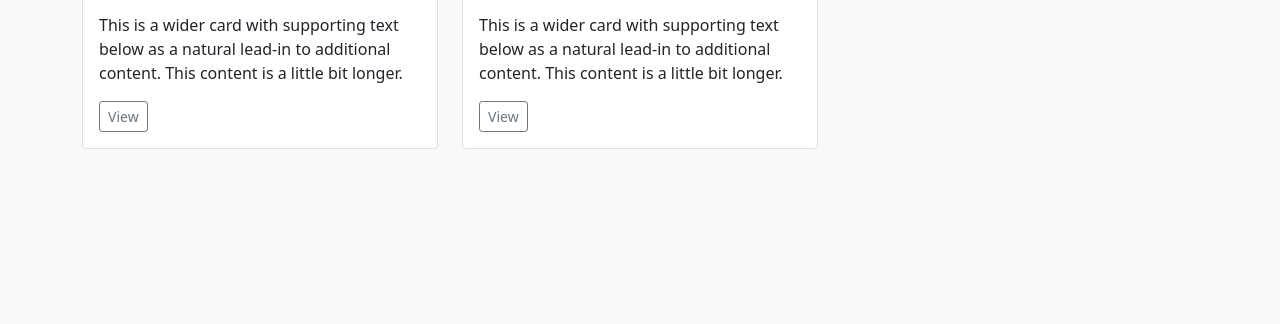
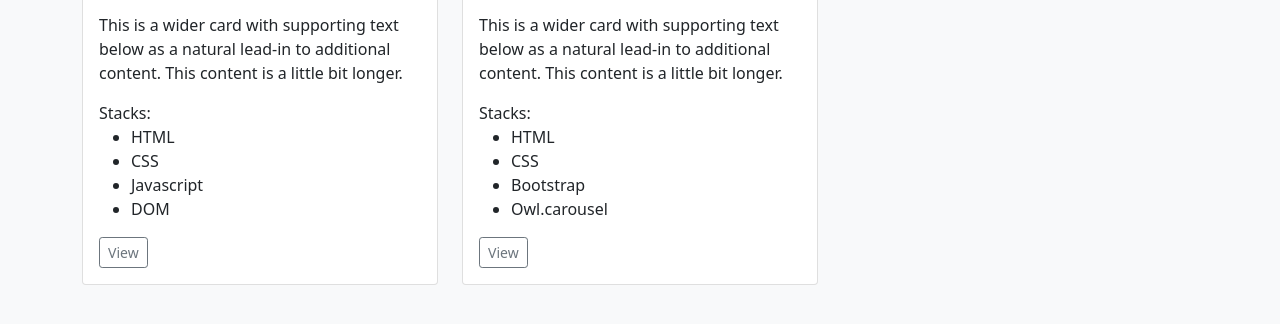
Before and after one commit to FernandoLimas/FernandoLimas.github.io, a plain HTML site: page index.html in a window 1280 px wide. Shown: the part 866-1190 px from the top of the page. Before the commit the page ends 1087 px from the top, so only its background shows below. Drawn offline with Linux system fonts and the light colour scheme.

Commit message:
portfolio

```diff
--- a/index.html
+++ b/index.html
@@ -65,7 +65,15 @@
             <div class="card mb-4 box-shadow">
               <img class="card-img-top" data-src="holder.js/100px225?theme=thumb&amp;bg=55595c&amp;fg=eceeef&amp;text=Thumbnail" alt="project-pixel-art" style="height: 225px; width: 100%; display: block;" src="https://raw.githubusercontent.com/tryber/sd-013-a-project-pixels-art/master/art-with-pixels.gif" data-holder-rendered="true">
               <div id="projetos" class="card-body">
-                <p class="card-text">This is a wider card with supporting text below as a natural lead-in to additional content. This content is a little bit longer.</p>
+                <p class="card-text">This is a wider card with supporting text below as a natural lead-in to additional content. This content is a little bit longer.
+                </p>
+                Stacks:
+                <ul>
+                  <li>HTML</li>
+                  <li>CSS</li>
+                  <li>Javascript</li>
+                  <li>DOM</li>
+                </ul>
                 <div class="d-flex justify-content-between align-items-center">
                   <div class="btn-group">
                     <a href="https://fernandolimas.github.io/pixels-art"><button type="button" class="btn btn-sm btn-outline-secondary">View</button></a>
@@ -79,7 +87,15 @@
             <div class="card mb-4 box-shadow">
               <img class="card-img-top" data-src="holder.js/100px225?theme=thumb&amp;bg=55595c&amp;fg=eceeef&amp;text=Thumbnail" alt="spiderflix" style="height: 225px; width: 100%; display: block;" src="assets/images/spiderflix.PNG" data-holder-rendered="true">
               <div id="projetos" class="card-body">
-                <p class="card-text">This is a wider card with supporting text below as a natural lead-in to additional content. This content is a little bit longer.</p>
+                <p class="card-text">This is a wider card with supporting text below as a natural lead-in to additional         content. This content is a little bit longer.
+                </p>
+                Stacks:
+                <ul>
+                  <li>HTML</li>
+                  <li>CSS</li>
+                  <li>Bootstrap</li>
+                  <li>Owl.carousel</li>
+                </ul>
                 <div class="d-flex justify-content-between align-items-center">
                   <div class="btn-group">
                     <a href="https://fernandolimas.github.io/spiderflix"><button type="button" class="btn btn-sm btn-outline-secondary">View</button></a>
```
